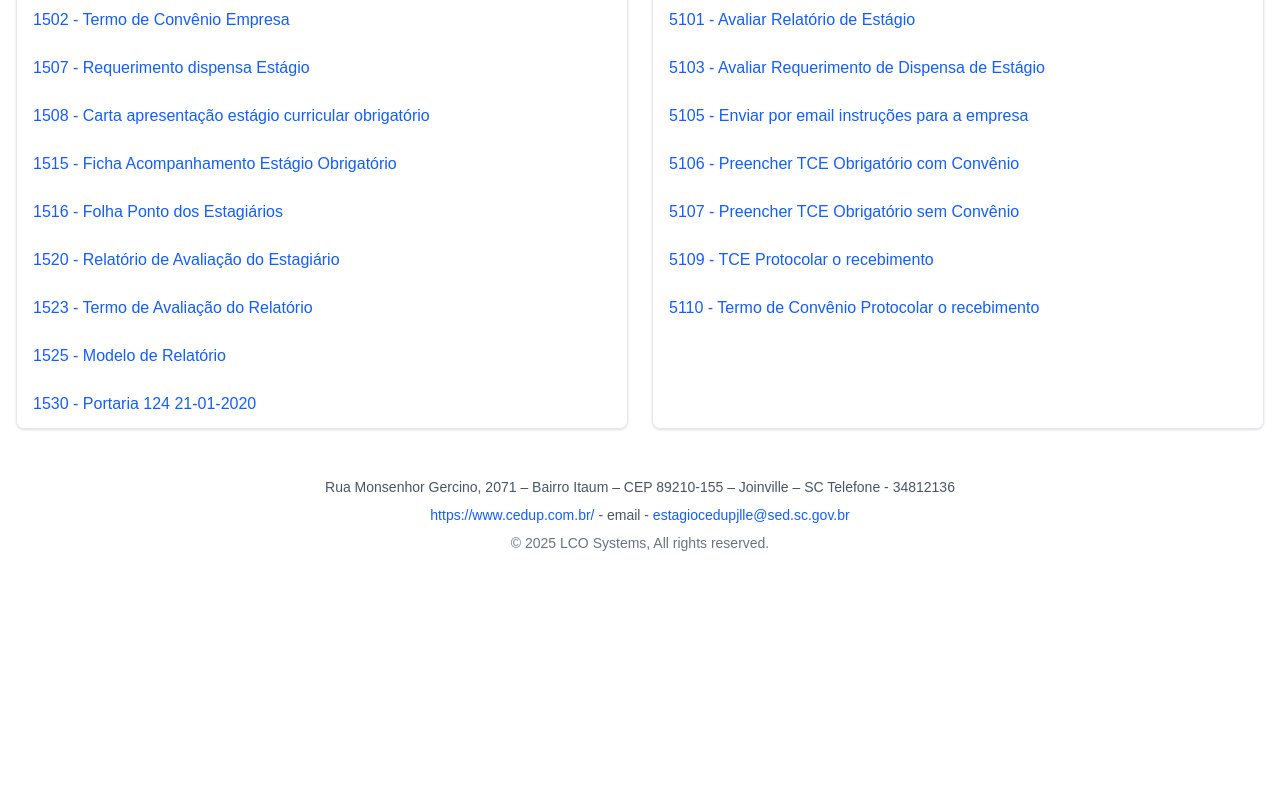
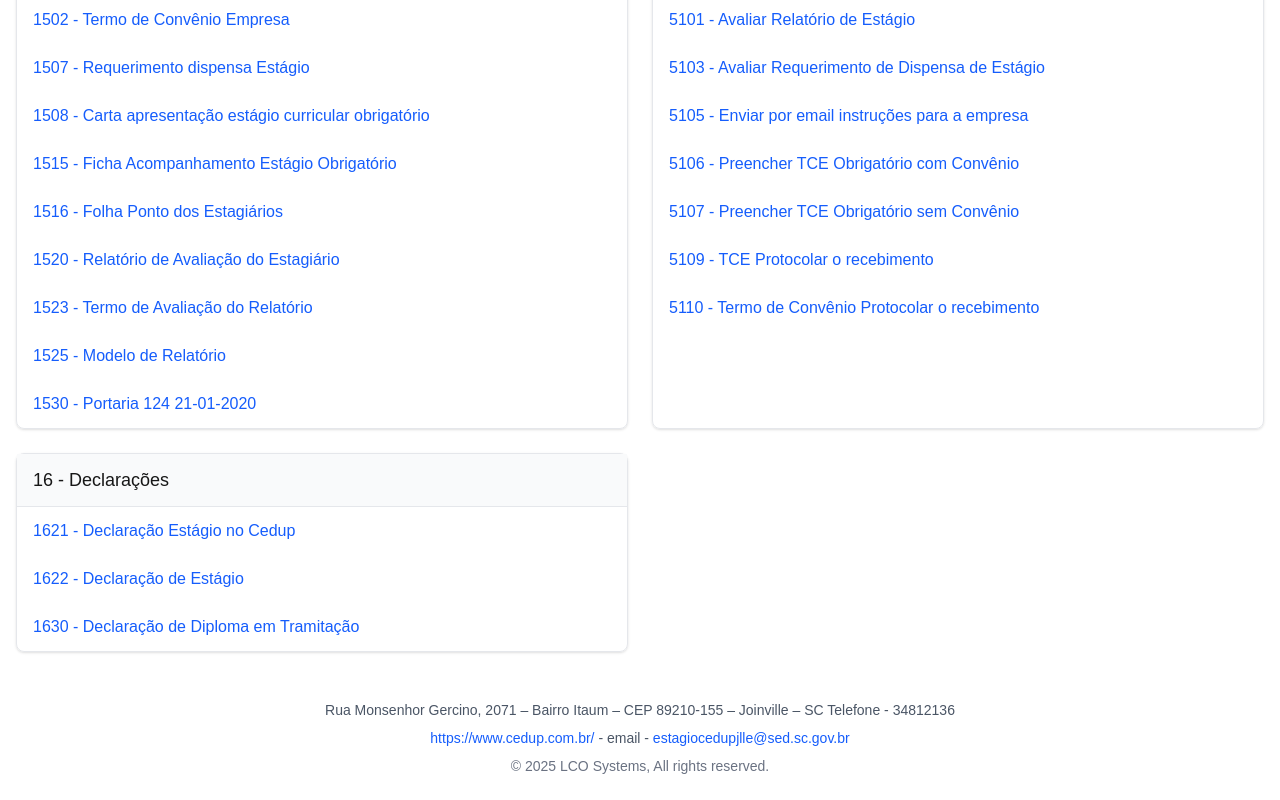
Before and after one commit to bon4dev/colupe.com.br, a Next.js app: page /cedup/estagio in a window 1280 px wide. Shown: the part 541-1341 px from the top of the page. Before the commit the page ends 1118 px from the top, so only its background shows below. Built offline with nearby package versions, Linux system fonts and the light colour scheme; no server answers.

Commit message:
Update estagio.tsx

```diff
--- a/src/pages/cedup/estagio.tsx
+++ b/src/pages/cedup/estagio.tsx
@@ -343,6 +343,47 @@ export default function Estagio() {
             </ul>
           </div>
         </div>
+
+        {/* Declarações */}
+        <div className="rounded-lg border border-gray-200 shadow-sm">
+          <div className="bg-gray-50 px-4 py-3 border-b border-gray-200">
+            <h5 className="text-lg font-medium">16 - Declarações</h5>
+          </div>
+          <div className="divide-y divide-gray-200">
+            <ul>
+              <li className="px-4 py-3 hover:bg-gray-50">
+                <a
+                  href="https://docs.google.com/document/d/1t_4FYLVWkd3MZ_5JEZqsgLJlWsfzdzHF/edit?usp=drive_link&ouid=110841182330939065822&rtpof=true&sd=true"
+                  target="_blank"
+                  rel="noopener noreferrer"
+                  className="text-blue-600 hover:text-blue-800"
+                >
+                  1621 - Declaração Estágio no Cedup
+                </a>
+              </li>
+              <li className="px-4 py-3 hover:bg-gray-50">
+                <a
+                  href="https://docs.google.com/document/d/1LhlcWOglzllWninxX6itCdS7Z4msUWvZ/edit?usp=drive_link&ouid=110841182330939065822&rtpof=true&sd=true"
+                  target="_blank"
+                  rel="noopener noreferrer"
+                  className="text-blue-600 hover:text-blue-800"
+                >
+                  1622 - Declaração de Estágio
+                </a>
+              </li>
+              <li className="px-4 py-3 hover:bg-gray-50">
+                <a
+                  href="https://docs.google.com/document/d/1S6SPVFu_uAZfFJguekNCkWaL2VI82qkX/edit?usp=drive_link&ouid=110841182330939065822&rtpof=true&sd=true"
+                  target="_blank"
+                  rel="noopener noreferrer"
+                  className="text-blue-600 hover:text-blue-800"
+                >
+                  1630 - Declaração de Diploma em Tramitação
+                </a>
+              </li>
+            </ul>
+          </div>
+        </div>
       </div>
 
       {/* Rodapé */}
```
